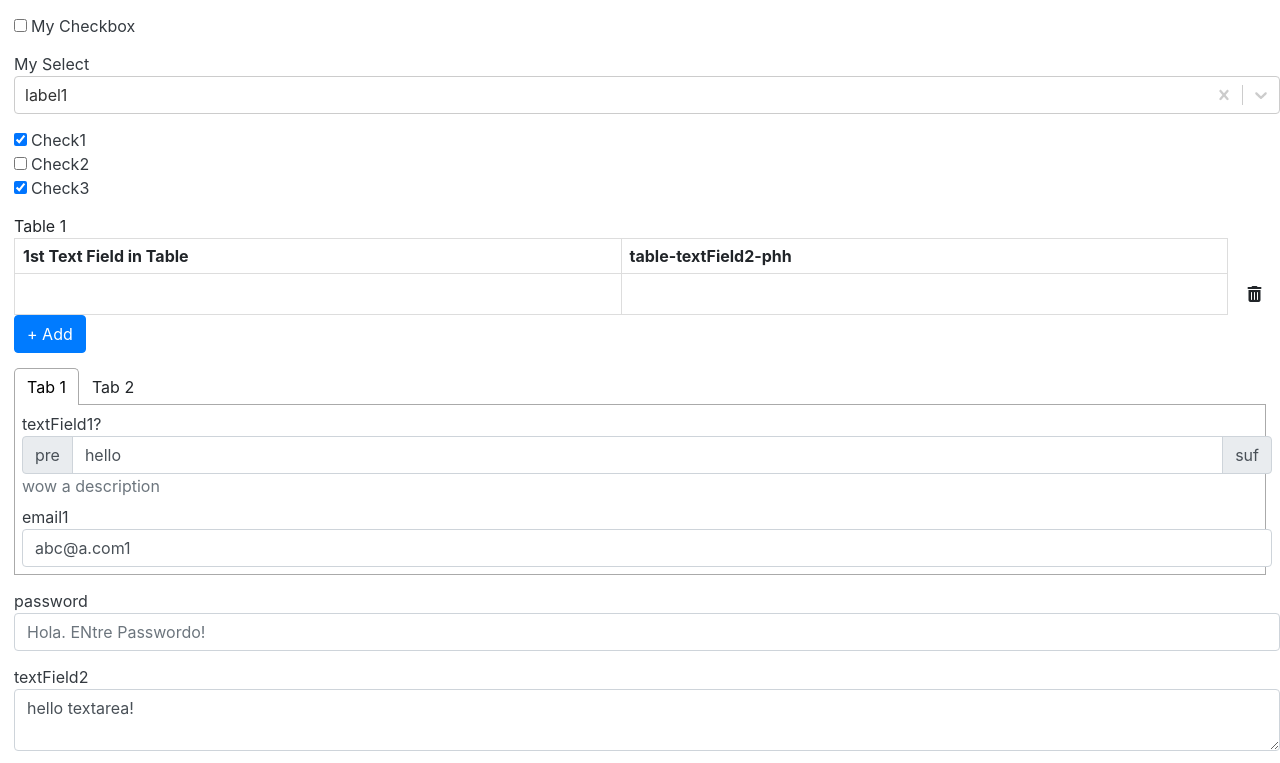
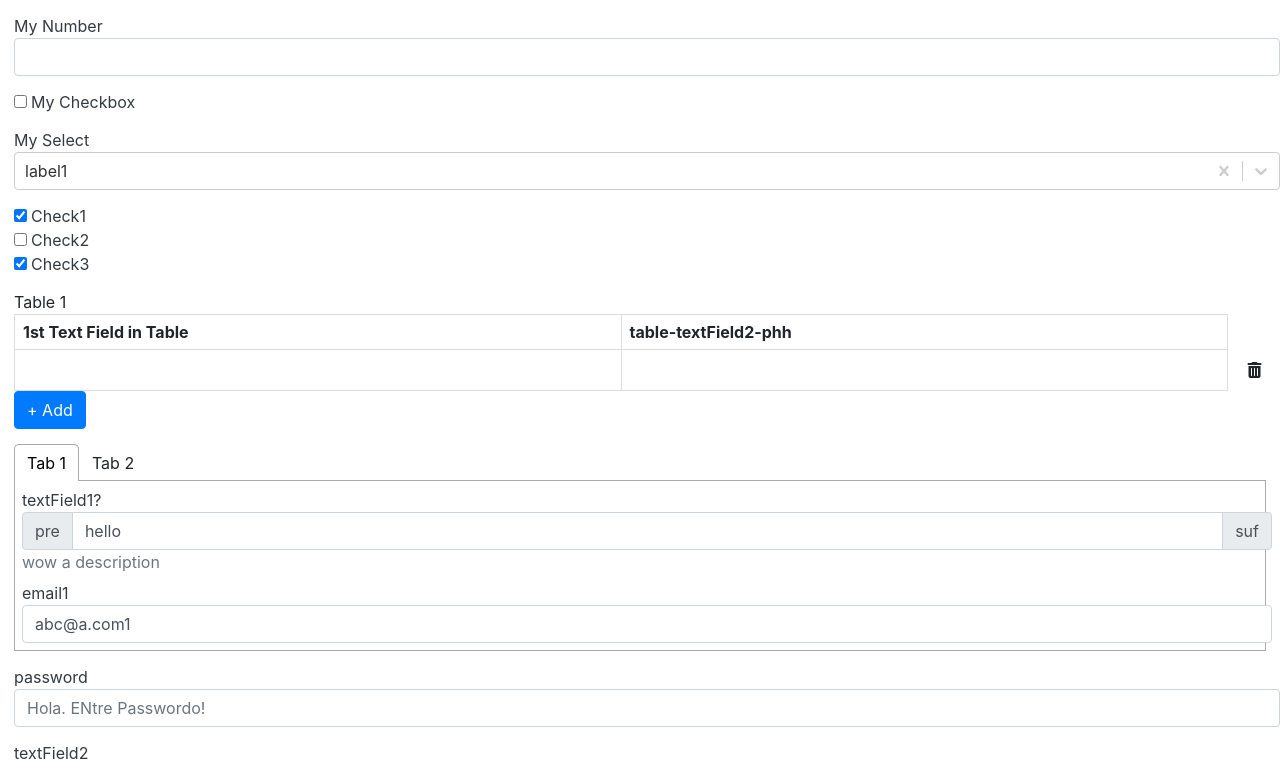
Before and after one commit to appitsy/appitsy, a React (Create React App) app in the folder example/: page / in a window 1280 px wide. Shown: the top 763 px of the page. Built offline with nearby package versions, Linux system fonts and the light colour scheme.

Commit message:
Fixing number component to be blank when no value passed to it

```diff
--- a/example/src/App.tsx
+++ b/example/src/App.tsx
@@ -6,6 +6,13 @@ import { Renderer } from '../../src/components/Renderer/Renderer';
 import { ComponentSchema } from '../../src/types/ComponentSchema';
 
 const schema: ComponentSchema[] = [
+  {
+    type: 'number',
+    name: 'Number1',
+    display: {
+      label: 'My Number',
+    },
+  },
   {
     type: 'checkbox',
     name: 'Checbox1',
--- a/src/components/BaseTextInputComponent.tsx
+++ b/src/components/BaseTextInputComponent.tsx
@@ -27,9 +27,9 @@ import { Flex } from './Layout/Flex';
 interface BaseTextInputProps<T> extends BaseTextInputComponentProps<T> {
   inputType?: TextFieldType | TextAreaType | EmailType | NumberType | PasswordType;
   className: string;
-  value: T;
-  validate(value: T): string | null;
-  onValueChange(value: T): void;
+  value: T | undefined;
+  validate(value: T | undefined): string | null;
+  onValueChange(value: T | undefined): void;
 }
 
 interface BaseTextInputState {
@@ -95,7 +95,7 @@ const BaseTextInputComponent = <T extends string | number>(props: BaseTextInputP
           id={props.name}
           type={props.inputType}
           name={props.name}
-          value={props.value || 0}
+          value={props.value}
           placeholder={props.display?.placeholder}
           onChange={(evt) => onChange(evt.target.value as T)}
           disabled={props.display?.disabled}
--- a/src/components/Basic/Number.tsx
+++ b/src/components/Basic/Number.tsx
@@ -30,7 +30,7 @@ const Number: AppComponent<NumberComponentProps> = (props) => {
     <BaseTextInputComponent
       {...props}
       inputType={NumberTypeName}
-      value={props.value || props.data?.defaultValue || 0}
+      value={props.value || props.data?.defaultValue}
       className={classNames([`appitsy-${NumberTypeName}`, props.className])}
       validate={textFieldValidate}
     />
```
